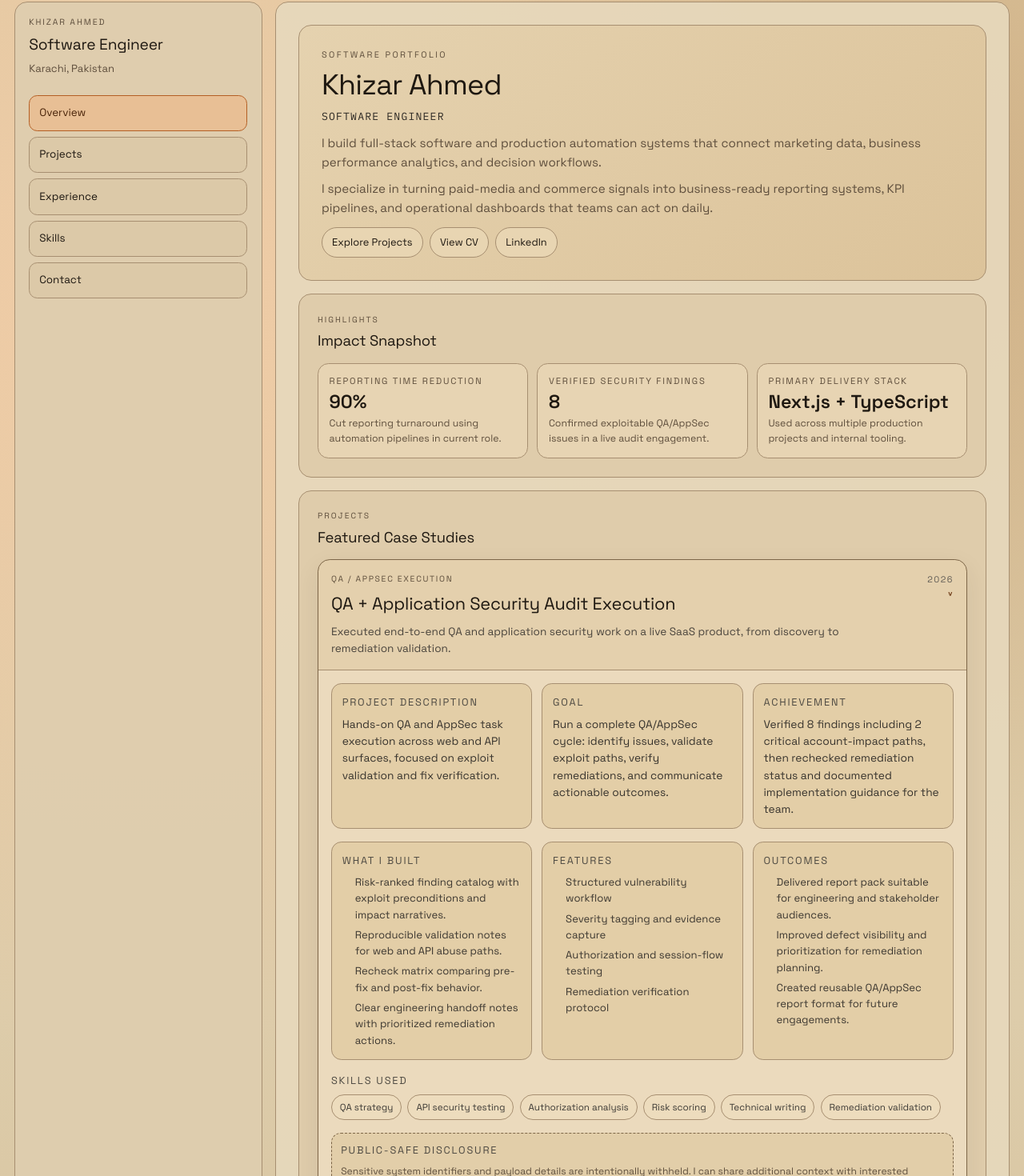
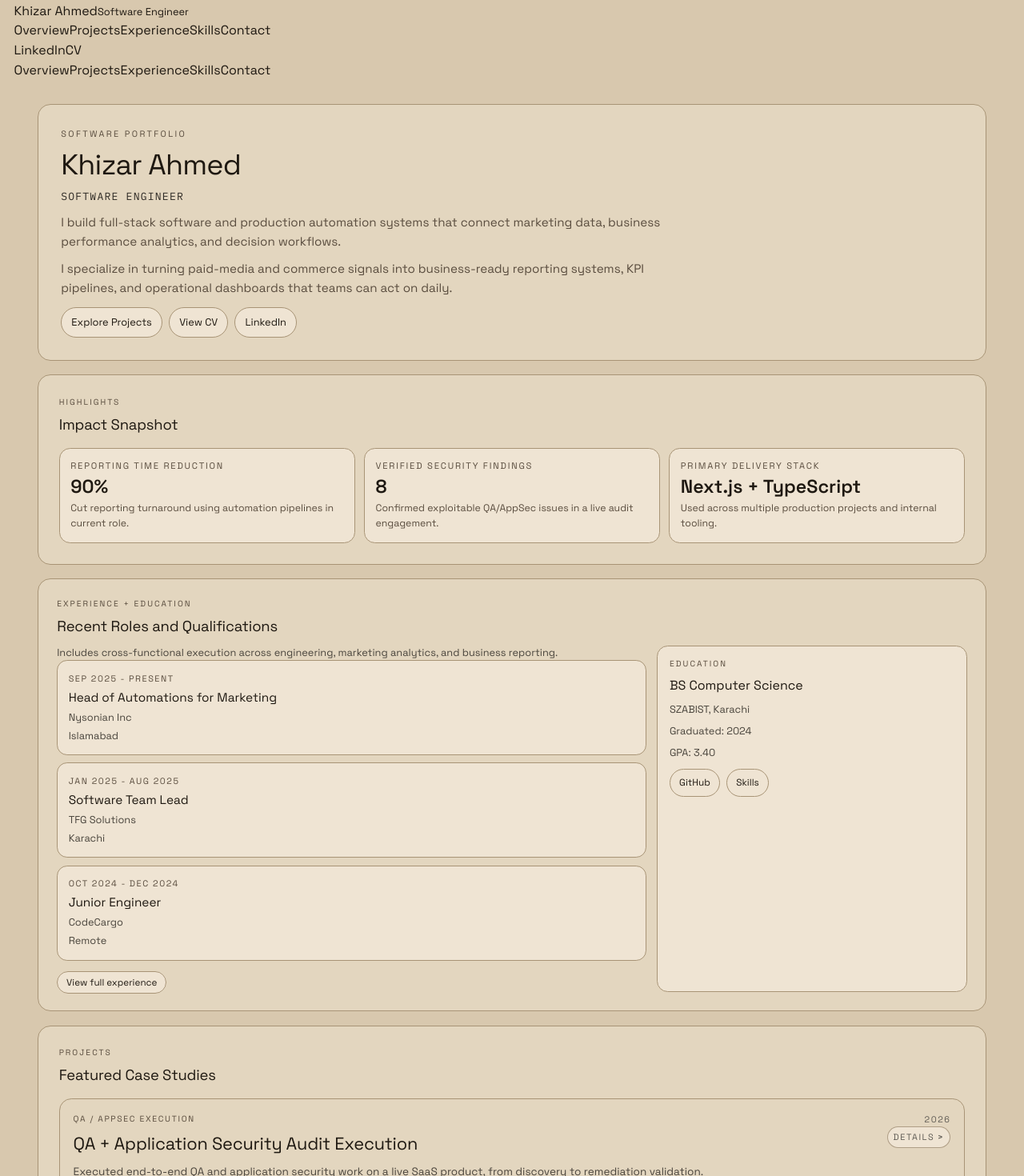
Before and after one commit to khizarahmedb/portfolio, a Next.js app: page / in a window 1280 px wide. Shown: the part 16-1486 px from the top of the page at 80% size. Built offline with nearby package versions, Linux system fonts and the light colour scheme.

Commit message:
feat: checkpoint experimental homepage structure update

```diff
--- a/app/components/LayoutShell.tsx
+++ b/app/components/LayoutShell.tsx
@@ -1,5 +1,5 @@
-import Sidebar from "./Sidebar";
 import SiteFooter from "./SiteFooter";
+import TopNav from "./TopNav";
 
 type LayoutShellProps = {
   children: React.ReactNode;
@@ -9,13 +9,16 @@
   return (
     <div className="app-bg">
       <div className="app-noise" aria-hidden="true" />
-      <div className="shell-wrap">
-        <Sidebar />
-        <main className="content-card fade-up">
-          {children}
-          <SiteFooter />
-        </main>
+      <div className="ambient-shapes" aria-hidden="true">
+        <span className="ambient-shape ambient-shape-a" />
+        <span className="ambient-shape ambient-shape-b" />
+        <span className="ambient-shape ambient-shape-c" />
       </div>
+      <TopNav />
+      <main className="content-card fade-up">
+        {children}
+        <SiteFooter />
+      </main>
     </div>
   );
 }
--- a/app/components/ProjectSections.tsx
+++ b/app/components/ProjectSections.tsx
@@ -11,6 +11,12 @@
 }
 
 function ProjectPanel({ project }: { project: ProjectCaseStudy }) {
+  const disclosures =
+    project.disclosures ??
+    (project.confidentialityNote
+      ? [{ title: "Public-Safe Disclosure", detail: project.confidentialityNote }]
+      : []);
+
   return (
     <article className="project-panel" id={`${project.slug}-details`}>
       <div className="project-panel-grid">
@@ -113,10 +119,17 @@
         </section>
       ) : null}
 
-      {project.confidentialityNote ? (
-        <section className="confidentiality-note">
-          <h3>Public-Safe Disclosure</h3>
-          <p>{project.confidentialityNote}</p>
+      {disclosures.length > 0 ? (
+        <section className="disclosure-grid">
+          {disclosures.map((disclosure) => (
+            <article
+              key={`${project.slug}-${disclosure.title}`}
+              className="confidentiality-note"
+            >
+              <h3>{disclosure.title}</h3>
+              <p>{disclosure.detail}</p>
+            </article>
+          ))}
         </section>
       ) : null}
     </article>
@@ -133,7 +146,7 @@
   defaultOpenSlug,
 }: ProjectSectionsProps) {
   const [openProjectSlug, setOpenProjectSlug] = useState<string | null>(
-    defaultOpenSlug ?? projects[0]?.slug ?? null
+    defaultOpenSlug ?? null
   );
 
   return (
@@ -164,11 +177,14 @@
               </div>
               <div className="project-toggle-meta">
                 <span>{project.period}</span>
-                <span
-                  aria-hidden="true"
-                  className={`project-toggle-indicator ${isOpen ? "is-open" : ""}`}
-                >
-                  &gt;
+                <span className={`project-toggle-cta ${isOpen ? "is-open" : ""}`}>
+                  <span className="project-toggle-cta-label">Details</span>
+                  <span
+                    aria-hidden="true"
+                    className={`project-toggle-indicator ${isOpen ? "is-open" : ""}`}
+                  >
+                    &gt;
+                  </span>
                 </span>
               </div>
             </button>
--- /dev/null
+++ b/app/components/TopNav.tsx
@@ -0,0 +1,63 @@
+"use client";
+
+import Link from "next/link";
+import { usePathname } from "next/navigation";
+import { profile } from "../content/portfolio";
+
+const navLinks = [
+  { href: "/", label: "Overview" },
+  { href: "/projects", label: "Projects" },
+  { href: "/experience", label: "Experience" },
+  { href: "/skills", label: "Skills" },
+  { href: "/contact", label: "Contact" },
+];
+
+export default function TopNav() {
+  const pathname = usePathname();
+
+  return (
+    <>
+      <header className="top-nav-shell">
+        <div className="top-nav-shape">
+          <Link href="/" className="top-nav-brand" aria-label="Go to homepage">
+            <span>Khizar Ahmed</span>
+            <small>Software Engineer</small>
+          </Link>
+
+          <nav className="top-nav-links" aria-label="Primary">
+            {navLinks.map((link) => (
+              <Link
+                key={link.href}
+                href={link.href}
+                className={pathname === link.href ? "is-active" : ""}
+              >
+                {link.label}
+              </Link>
+            ))}
+          </nav>
+
+          <div className="top-nav-actions">
+            <a href={profile.linkedin} target="_blank" rel="noreferrer">
+              LinkedIn
+            </a>
+            <a href="/reports/khizar-ahmed-cv.pdf" target="_blank" rel="noreferrer">
+              CV
+            </a>
+          </div>
+        </div>
+      </header>
+
+      <nav className="mobile-dock" aria-label="Mobile navigation">
+        {navLinks.map((link) => (
+          <Link
+            key={`dock-${link.href}`}
+            href={link.href}
+            className={pathname === link.href ? "is-active" : ""}
+          >
+            {link.label}
+          </Link>
+        ))}
+      </nav>
+    </>
+  );
+}
--- a/app/content/portfolio.ts
+++ b/app/content/portfolio.ts
@@ -32,6 +32,10 @@
   skillsUsed: string[];
   links: ExternalLink[];
   scriptUseCases?: ProjectScriptUseCase[];
+  disclosures?: Array<{
+    title: string;
+    detail: string;
+  }>;
   confidentialityNote?: string;
 };
 
@@ -234,8 +238,18 @@
       "Remediation validation",
     ],
     links: [],
-    confidentialityNote:
-      "Sensitive system identifiers and payload details are intentionally withheld. I can share additional context with interested contractors and employers on request.",
+    disclosures: [
+      {
+        title: "Thesis Report Availability",
+        detail:
+          "I can share thesis report details with interested contractors and employers on request.",
+      },
+      {
+        title: "Non-Identifiable Disclosure",
+        detail:
+          "Any shared thesis material excludes company-identifying details, system identifiers, and sensitive payload data.",
+      },
+    ],
   },
   {
     slug: "d2c-marketing-automation",
@@ -644,7 +658,6 @@
     "PHP",
     "SQL",
     "Bash",
-    "Go",
     "Java",
   ],
   frontend: [
@@ -688,7 +701,6 @@
   devopsAndInfra: [
     "Docker",
     "Docker Compose",
-    "Kubernetes",
     "Nginx reverse proxy",
     "PM2 process management",
     "Linux server management",
--- a/app/globals.css
+++ b/app/globals.css
@@ -1,16 +1,22 @@
 @import "tailwindcss";
 
 :root {
-  --paper: #ddccaa;
-  --paper-2: #d2bf98;
+  --bg-base: #d8c8ae;
+  --bg-panel: #e3d6bf;
+  --bg-elevated: #efe4d3;
+  --paper: var(--bg-base);
+  --paper-2: var(--bg-panel);
   --ink: #1e1811;
-  --muted: #5f4f3d;
-  --line: #a78f71;
-  --line-strong: #7d6648;
-  --surface: rgba(231, 216, 188, 0.92);
-  --surface-strong: rgba(222, 205, 175, 0.97);
-  --accent: #b45f24;
-  --accent-soft: #e8bf95;
+  --muted: #5a4d3f;
+  --line: #a89476;
+  --line-strong: #7b664a;
+  --surface: rgba(227, 214, 192, 0.92);
+  --surface-strong: rgba(219, 204, 181, 0.97);
+  --accent: #b46a39;
+  --accent-soft: #edc5a2;
+  --scrollbar-track: var(--bg-panel);
+  --scrollbar-thumb: var(--bg-base);
+  --scrollbar-thumb-hover: var(--bg-elevated);
 }
 
 @theme inline {
@@ -22,6 +28,31 @@
 
 * {
   box-sizing: border-box;
+  scrollbar-width: thin;
+  scrollbar-color: var(--scrollbar-thumb) var(--scrollbar-track);
+}
+
+*::-webkit-scrollbar {
+  width: 10px;
+  height: 10px;
+}
+
+*::-webkit-scrollbar-track {
+  background: var(--scrollbar-track);
+}
+
+*::-webkit-scrollbar-thumb {
+  background: var(--scrollbar-thumb);
+  border-radius: 999px;
+  border: 2px solid var(--scrollbar-track);
+}
+
+*::-webkit-scrollbar-thumb:hover {
+  background: var(--scrollbar-thumb-hover);
+}
+
+*::-webkit-scrollbar-corner {
+  background: var(--scrollbar-track);
 }
 
 html,
@@ -32,10 +63,7 @@
 
 body {
   min-height: 100vh;
-  background:
-    radial-gradient(circle at 14% 14%, #f1cca6 0%, transparent 34%),
-    radial-gradient(circle at 86% 10%, #d0b085 0%, transparent 30%),
-    linear-gradient(180deg, #dcc8a2 0%, var(--paper) 44%, #ccb289 100%);
+  background: var(--bg-base);
   color: var(--ink);
   font-family: var(--font-space-grotesk), "Arial", sans-serif;
   line-height: 1.55;
@@ -55,8 +83,7 @@
 .app-noise {
   position: fixed;
   inset: 0;
-  background-image: radial-gradient(rgba(24, 23, 22, 0.03) 0.6px, transparent 0.6px);
-  background-size: 4px 4px;
+  background: none;
   pointer-events: none;
   z-index: 0;
 }
@@ -69,6 +96,7 @@
   gap: 1rem;
   max-width: 1440px;
   margin: 0 auto;
+  align-items: start;
 }
 
 .side-card {
@@ -79,9 +107,11 @@
   border: 1px solid var(--line);
   background: var(--surface-strong);
   min-height: calc(100vh - 2.2rem);
+  max-height: calc(100vh - 2.2rem);
   position: sticky;
   top: 1.1rem;
   border-radius: 1rem;
+  overflow-y: auto;
 }
 
 .side-head {
@@ -119,13 +149,13 @@
   border-radius: 0.65rem;
   padding: 0.7rem 0.75rem;
   font-size: 0.84rem;
-  background: #dcc9a8;
+  background: var(--bg-panel);
   transition: border-color 0.2s ease, background-color 0.2s ease, color 0.2s ease;
 }
 
 .side-nav-item:hover {
   border-color: var(--line-strong);
-  background: #d8c09b;
+  background: var(--bg-elevated);
 }
 
 .side-nav-item.is-active {
@@ -153,7 +183,7 @@
   padding: 0.45rem 0.7rem;
   font-size: 0.74rem;
   color: var(--muted);
-  background: #dfccad;
+  background: var(--bg-panel);
   width: fit-content;
   transition: border-color 0.2s ease, color 0.2s ease;
 }
@@ -167,30 +197,30 @@
 .content-card {
   min-height: calc(100vh - 2.2rem);
   border-radius: 1rem;
-  border: 1px solid var(--line);
-  background: var(--surface);
-  padding: clamp(1rem, 2.2vw, 2rem);
+  border: none;
+  background: transparent;
+  padding: clamp(1.1rem, 2.3vw, 2.1rem);
   display: grid;
   align-content: start;
-  gap: 1rem;
+  gap: 1.1rem;
 }
 
 .page-stack {
   display: grid;
-  gap: 1rem;
+  gap: 1.1rem;
 }
 
 .hero-block {
   border: 1px solid var(--line);
   border-radius: 1rem;
-  background: linear-gradient(140deg, #e5d2af 0%, #dcc39a 100%);
+  background: var(--bg-panel);
   padding: clamp(1rem, 2.2vw, 1.9rem);
   display: grid;
   gap: 0.65rem;
 }
 
 .hero-block.compact {
-  background: #ddc8a6;
+  background: var(--bg-panel);
 }
 
 .contact-hero {
@@ -249,7 +279,7 @@
   border: 1px solid var(--line);
   border-radius: 999px;
   padding: 0.5rem 0.76rem;
-  background: #e8d5b2;
+  background: var(--bg-elevated);
   font-size: 0.8rem;
   transition: border-color 0.2s ease, color 0.2s ease, transform 0.2s ease;
 }
@@ -268,14 +298,14 @@
 .card-block {
   border: 1px solid var(--line);
   border-radius: 1rem;
-  padding: clamp(0.9rem, 2vw, 1.45rem);
-  background: #dfccab;
+  padding: clamp(1rem, 2.2vw, 1.6rem);
+  background: var(--bg-panel);
 }
 
 .section-head {
   display: grid;
-  gap: 0.3rem;
-  margin-bottom: 0.8rem;
+  gap: 0.38rem;
+  margin-bottom: 0.9rem;
 }
 
 .section-kicker {
@@ -301,7 +331,7 @@
 .stat-card {
   border: 1px solid var(--line);
   border-radius: 0.85rem;
-  background: #e7d4b3;
+  background: var(--bg-elevated);
   padding: 0.85rem;
   display: grid;
   gap: 0.35rem;
@@ -337,7 +367,7 @@
   border: 1px solid var(--line);
   border-radius: 0.85rem;
   padding: 0.85rem;
-  background: #e7d3b0;
+  background: var(--bg-elevated);
   display: grid;
   gap: 0.48rem;
 }
@@ -379,7 +409,7 @@
 .section-footer-link a {
   border: 1px solid var(--line);
   border-radius: 999px;
-  background: #ead7b4;
+  background: var(--bg-elevated);
   padding: 0.4rem 0.68rem;
   font-size: 0.73rem;
   width: fit-content;
@@ -402,6 +432,37 @@
   gap: 0.75rem;
 }
 
+.exp-edu-block {
+  padding: clamp(1rem, 2.2vw, 1.45rem);
+}
+
+.exp-edu-block .section-head {
+  margin-bottom: 0.55rem;
+}
+
+.exp-edu-layout {
+  display: grid;
+  grid-template-columns: minmax(0, 1.9fr) minmax(240px, 1fr);
+  gap: 0.85rem;
+  align-items: start;
+}
+
+.exp-edu-summary {
+  margin-bottom: 0.82rem;
+  line-height: 1.45;
+}
+
+.edu-panel {
+  border: 1px solid var(--line);
+  border-radius: 0.85rem;
+  background: var(--bg-elevated);
+  padding: 0.92rem;
+  display: grid;
+  gap: 0.45rem;
+  height: 100%;
+  align-content: start;
+}
+
 .timeline-list {
   display: grid;
   gap: 0.6rem;
@@ -409,9 +470,9 @@
 
 .timeline-item {
   border: 1px solid var(--line);
-  background: #e8d5b6;
+  background: var(--bg-elevated);
   border-radius: 0.8rem;
-  padding: 0.75rem;
+  padding: 0.84rem;
   display: grid;
   gap: 0.2rem;
 }
@@ -445,8 +506,8 @@
 .experience-card {
   border: 1px solid var(--line);
   border-radius: 0.95rem;
-  background: #dfccab;
-  padding: 1rem;
+  background: var(--bg-panel);
+  padding: 1.08rem;
   display: grid;
   gap: 0.65rem;
 }
@@ -515,8 +576,8 @@
 .contact-card {
   border: 1px solid var(--line);
   border-radius: 0.9rem;
-  background: #e0cdab;
-  padding: 0.92rem;
+  background: var(--bg-panel);
+  padding: 1rem;
 }
 
 .contact-card.compact {
@@ -544,7 +605,7 @@
 .chip {
   border: 1px solid var(--line);
   border-radius: 999px;
-  background: #eddcbd;
+  background: var(--bg-elevated);
   padding: 0.38rem 0.62rem;
   font-size: 0.73rem;
   color: #3d3a35;
@@ -555,7 +616,7 @@
   border-radius: 0.75rem;
   display: inline-flex;
   padding: 0.42rem 0.62rem;
-  background: #e8d6b7;
+  background: var(--bg-elevated);
   font-size: 0.76rem;
   transition: border-color 0.2s ease, color 0.2s ease;
 }
@@ -598,7 +659,7 @@
 .site-footer-links a {
   border: 1px solid rgba(125, 102, 72, 0.45);
   border-radius: 999px;
-  background: rgba(232, 214, 183, 0.72);
+  background: var(--bg-elevated);
   padding: 0.3rem 0.58rem;
   font-size: 0.71rem;
   transition: border-color 0.2s ease, color 0.2s ease;
@@ -617,7 +678,7 @@
 .project-section {
   border: 1px solid var(--line);
   border-radius: 0.95rem;
-  background: #e4d0ad;
+  background: var(--bg-panel);
   overflow: hidden;
 }
 
@@ -631,11 +692,16 @@
   border: 0;
   background: none;
   text-align: left;
-  padding: 1rem;
+  padding: 1.06rem;
   display: flex;
   justify-content: space-between;
   gap: 1.2rem;
   cursor: pointer;
+  transition: background-color 0.2s ease;
+}
+
+.project-toggle:hover {
+  background: var(--bg-elevated);
 }
 
 .project-toggle-main {
@@ -678,9 +744,31 @@
   color: #5f5b54;
 }
 
+.project-toggle-cta {
+  border: 1px solid rgba(125, 102, 72, 0.55);
+  border-radius: 999px;
+  background: var(--bg-elevated);
+  display: inline-flex;
+  align-items: center;
+  justify-content: center;
+  gap: 0.24rem;
+  padding: 0.25rem 0.44rem;
+  min-width: 74px;
+}
+
+.project-toggle-cta-label {
+  font-size: 0.63rem;
+  letter-spacing: 0.1em;
+  color: #5f503e;
+}
+
+.project-toggle-cta.is-open {
+  border-color: #864919;
+}
+
 .project-toggle-indicator {
-  margin-top: 0.25rem;
-  font-size: 1.06rem;
+  margin-top: 0.03rem;
+  font-size: 0.95rem;
   line-height: 1;
   font-weight: 600;
   transition: transform 0.35s ease, color 0.25s ease;
@@ -711,8 +799,8 @@
 
 .project-panel {
   border-top: 1px solid var(--line);
-  padding: 1rem;
-  background: #ebdabd;
+  padding: 1.08rem;
+  background: var(--bg-elevated);
   display: grid;
   gap: 1rem;
 }
@@ -753,8 +841,8 @@
 .project-panel-columns section {
   border: 1px solid var(--line);
   border-radius: 0.8rem;
-  background: #e3cea7;
-  padding: 0.8rem;
+  background: var(--bg-panel);
+  padding: 0.9rem;
 }
 
 .project-panel-columns {
@@ -770,9 +858,9 @@
 
 .script-row {
   border-left: 2px solid rgba(123, 84, 42, 0.6);
-  background: rgba(227, 208, 174, 0.65);
+  background: var(--bg-elevated);
   border-radius: 0.3rem;
-  padding: 0.62rem 0.72rem;
+  padding: 0.72rem 0.8rem;
   display: grid;
   gap: 0.2rem;
 }
@@ -804,7 +892,7 @@
 .link-list a {
   border: 1px solid var(--line);
   border-radius: 0.75rem;
-  background: #ead8b5;
+  background: var(--bg-elevated);
   padding: 0.42rem 0.66rem;
   font-size: 0.75rem;
   transition: border-color 0.2s ease, color 0.2s ease;
@@ -820,7 +908,7 @@
   border: 1px dashed var(--line-strong);
   border-radius: 0.75rem;
   padding: 0.7rem;
-  background: #e2cea9;
+  background: var(--bg-panel);
 }
 
 .note-list p,
@@ -886,10 +974,15 @@
 
   .stats-grid,
   .two-col-grid,
+  .exp-edu-layout,
   .skills-grid,
   .project-panel-grid,
   .project-panel-columns {
     grid-template-columns: 1fr;
+  }
+
+  .edu-panel {
+    height: auto;
   }
 
   .contact-grid.contact-primary {
--- a/app/page.tsx
+++ b/app/page.tsx
@@ -52,25 +52,14 @@
         </div>
       </section>
 
-      <section className="card-block">
+      <section className="card-block exp-edu-block">
         <div className="section-head">
-          <p className="section-kicker">Projects</p>
-          <h2>Featured Case Studies</h2>
+          <p className="section-kicker">Experience + Education</p>
+          <h2>Recent Roles and Qualifications</h2>
         </div>
-        <ProjectSections projects={featuredProjects} />
-
-        <div className="section-footer-link">
-          <Link href="/projects">Open full projects breakdown</Link>
-        </div>
-      </section>
-
-      <section className="two-col-grid">
-        <article className="card-block">
-          <div className="section-head">
-            <p className="section-kicker">Experience</p>
-            <h2>Recent Roles</h2>
-          </div>
-          <p className="meta-line">
+        <div className="exp-edu-layout">
+          <div>
+            <p className="meta-line exp-edu-summary">
               Includes cross-functional execution across engineering, marketing
               analytics, and business reporting.
             </p>
@@ -87,13 +76,11 @@
             <div className="section-footer-link">
               <Link href="/experience">View full experience</Link>
             </div>
-        </article>
+          </div>
 
-        <article className="card-block">
-          <div className="section-head">
+          <aside className="edu-panel">
             <p className="section-kicker">Education</p>
-            <h2>{education.degree}</h2>
-          </div>
+            <h3>{education.degree}</h3>
             <p className="meta-line">{education.school}</p>
             <p className="meta-line">Graduated: {education.year}</p>
             <p className="meta-line">GPA: {education.gpa}</p>
@@ -103,7 +90,20 @@
               </a>
               <Link href="/skills">Skills</Link>
             </div>
-        </article>
+          </aside>
+        </div>
+      </section>
+
+      <section className="card-block">
+        <div className="section-head">
+          <p className="section-kicker">Projects</p>
+          <h2>Featured Case Studies</h2>
+        </div>
+        <ProjectSections projects={featuredProjects} />
+
+        <div className="section-footer-link">
+          <Link href="/projects">Open full projects breakdown</Link>
+        </div>
       </section>
     </div>
   );
```
Lines whose indentation alone changed are shown as unchanged.
